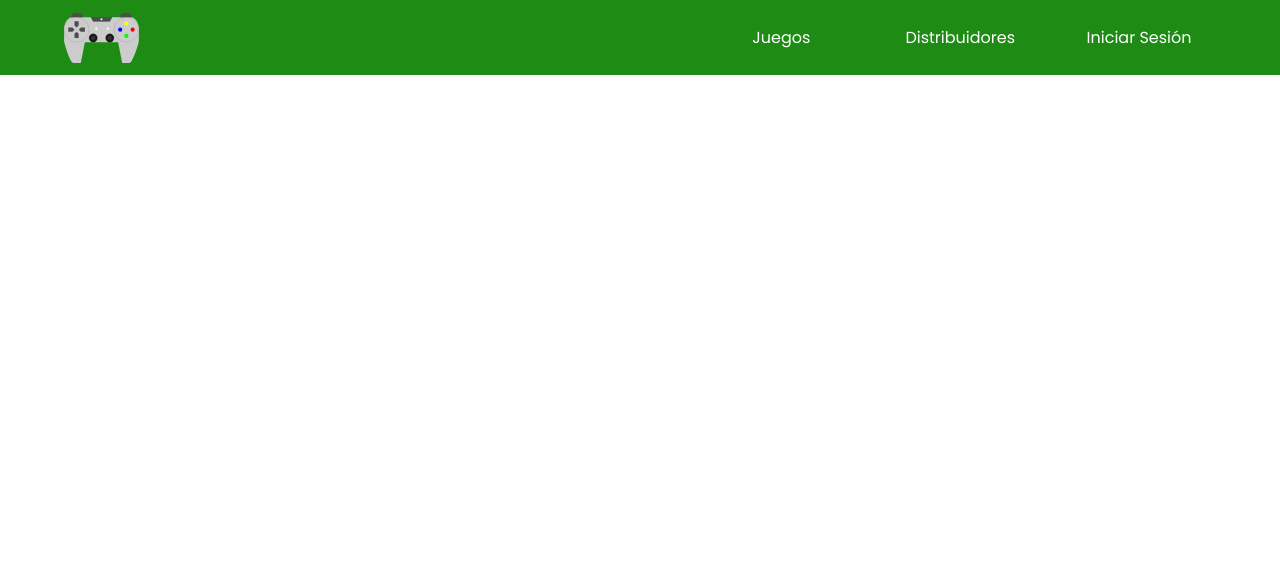
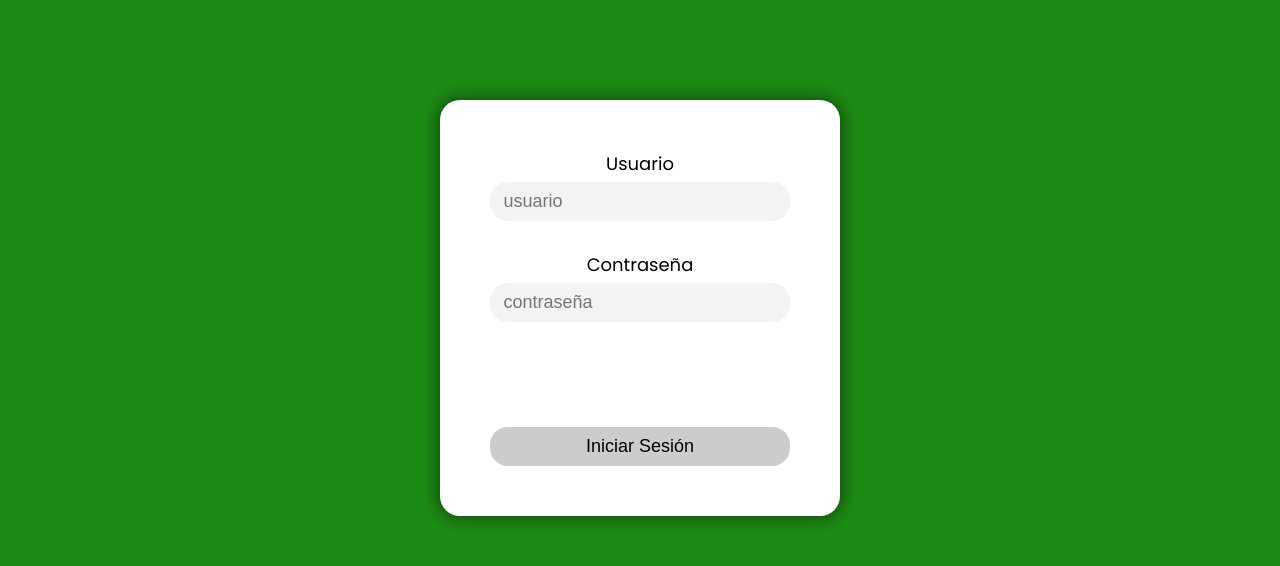
Before and after one commit to MarioKaiju/games_app, a React (Create React App) app in the folder games_app/: page /login in a window 1280 px wide. Shown: the top 566 px of the page. Built offline with nearby package versions, Linux system fonts and the light colour scheme.

Commit message:
Estilado de pantalla de Login

```diff
--- a/games_app/src/App.js
+++ b/games_app/src/App.js
@@ -1,21 +1,17 @@
 import GamesList from "./components/GamesList";
+import { Route, Routes } from 'react-router-dom'
+import Login from "./components/Login";
 import NavBar from "./components/NavBar";
-import styled from "styled-components";
-import { Route, Routes } from 'react-router-dom'
 
-const Container = styled.div`
-  margin: 50px 5%;
-`;
 
 function App() {
   return (
     <>
-      <NavBar />
-      <Container>
-        <Routes>
-          <Route path="/games" element={<GamesList />} />
-        </Routes>
-      </Container>
+      <Routes>
+        <Route path="/" element={<NavBar />}/>
+        <Route path="/games" element={<GamesList />} />
+        <Route path="/login" element={<Login />} />
+      </Routes>
     </>
   );
 }
--- a/games_app/src/components/GamesList.js
+++ b/games_app/src/components/GamesList.js
@@ -1,5 +1,11 @@
 import axios from "axios";
 import { useEffect, useState } from "react";
+import styled from "styled-components";
+import NavBar from "./NavBar";
+
+const Container = styled.div`
+  margin: 50px 5%;
+`;
 
 const Platforms = ({ platforms }) => {
   return (
@@ -30,7 +36,9 @@ function GamesList() {
 
   if (games)
   return (
-    <div>
+    <>
+      <NavBar />
+      <Container>
         { games.map(({title, developer, publisher, releaseDate, platforms}, i) => (
           <div key={i}>
             {title}<br />
@@ -41,7 +49,8 @@ function GamesList() {
           </div>
         ))
         }
-    </div>
+      </Container>
+    </>
   );
 
   return (null)
--- /dev/null
+++ b/games_app/src/components/Login.js
@@ -0,0 +1,81 @@
+import styled from "styled-components"
+
+const ContenedorLogin = styled.div`
+  margin: 0;
+  border: none;
+  padding: 50px 0;
+  width: 400px;
+  margin: 100px auto 0;
+  background-color: #fff;
+  box-shadow: 0px 0px 15px 5px hsl(115deg 75% 20%);
+  border-radius: 20px;
+
+  button {
+    background-color: #ccc;
+    border: none;
+    font-size: 18px;
+    padding: 0.5em 0;
+    border-radius: 1em;
+    margin-top: 75px;
+  }
+
+  form, form div {
+    display: flex;
+    flex-direction: column;
+  }
+
+  form {
+    gap: 30px;
+    width: 300px;
+    margin: 0 auto;
+    text-align: center
+  }
+
+  label, input {
+    font-size: 18px;
+  }
+
+  input {
+    background-color: #f3f3f3;
+    border: none;
+    outline: none;
+    padding: .5em .75em;
+    border-radius: 1em;
+    margin-top: 5px;
+
+    :focus {
+      background-color: #ccc;
+    }
+  }
+`;
+
+
+const Login  = () => {
+  const login = (e) => {
+    e.preventDefault()
+    const username = e.target.user.value
+    const password = e.target.password.value
+    console.log("username", username, "password", password)
+  }
+
+  return (
+    <div style={{"backgroundColor": "#1e8c14", "width": "100%", height: "100vh", display: "inline-block"}}>
+      <ContenedorLogin>
+        <form onSubmit={login}>
+          <div>
+            <label htmlFor="user">Usuario</label>
+            <input id="user" placeholder="usuario" />
+          </div>
+          <div>
+            <label htmlFor="password" >Contraseña</label>
+            <input id="password" placeholder="contraseña" type="password" />
+          </div>
+          <button type="submit">Iniciar Sesión</ button>
+        </form>
+      </ContenedorLogin>
+    </div>
+
+  )
+}
+
+export default Login
```
Lines whose indentation alone changed are shown as unchanged.
